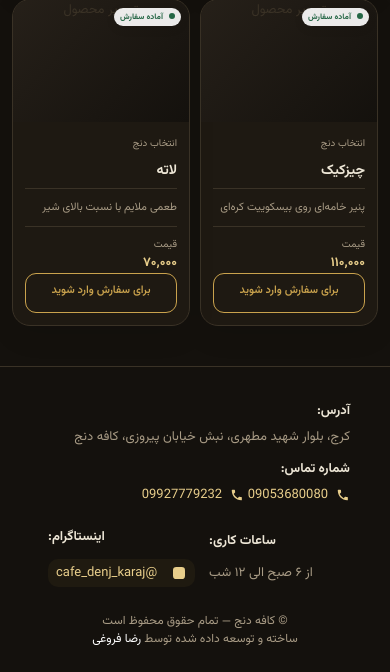
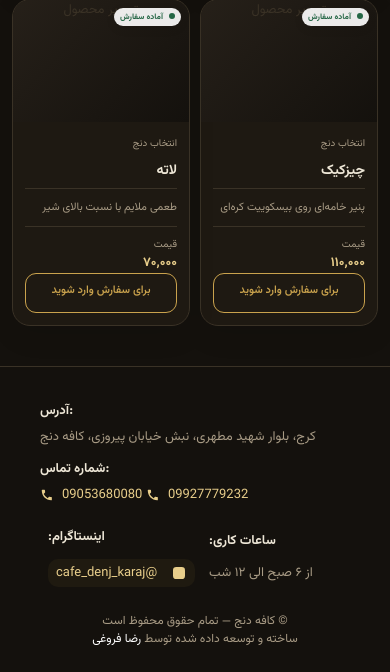
Before and after one commit to rezaforoghiq/CafeDenj, a PHP site: page / in a window 390 px wide. Shown: the part 1477-2149 px from the top of the page. Run offline with PHP 8.4, Linux system fonts and the light colour scheme; data comes from the database, SQL or seed files in the repository; data that the repository does not hold is empty.

Commit message:
menu: ensure hours and instagram blocks are RTL/right-aligned on small screens; keep other footer items unchanged\n\nApply direction:rtl and text-align:right to the two blocks and explicitly reset others to LTR/left on mobile so only those two are right-aligned.\n\nCo-authored-by: Copilot <223556219+Copilot@users.noreply.github.com>

```diff
--- a/public_html/assets/css/menu.css
+++ b/public_html/assets/css/menu.css
@@ -558,7 +558,10 @@ footer {
     gap:6px;
     text-align:right;
     padding:6px 8px;
+    direction: rtl; /* enforce RTL inside these two blocks */
   }
+  /* ensure only these two blocks are right-aligned; others remain unchanged */
+  .footer-info > .footer-item:not(:nth-child(3)):not(:nth-child(4)) { text-align: left; direction: ltr; }
   .footer-instagram{justify-content:flex-start}
 }
 
```
